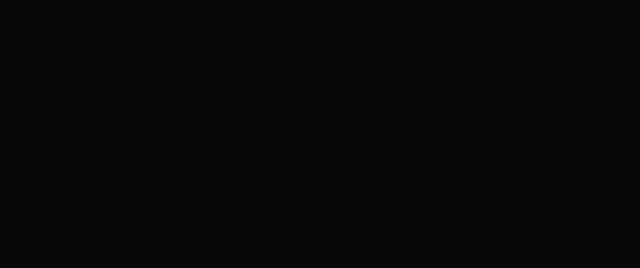
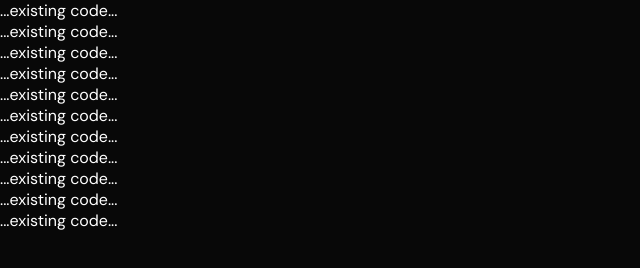
Before and after one commit to luthhhhhhhhh/tiger-arcachon, a plain HTML site: page index.html in a window 1280 px wide. Shown: the whole page, without its empty margins (0-640 px from the left). Drawn offline with Linux system fonts and the light colour scheme; a web font is replaced by a local one.

Commit message:
Correction index.html pour affichage GitHub Pages

```diff
--- a/index.html
+++ b/index.html
@@ -24,6 +24,22 @@
 </style>
 </head>
 <body>
-<!-- ...existing code... (tout le contenu de tiger.html) ... -->
+<body>
+<div id="prog"></div>
+<div id="cur"></div>
+<div id="cur2"></div>
+<nav>...existing code...</nav>
+<section class="hero" id="top">...existing code...</section>
+<div class="ticker-band">...existing code...</div>
+<section class="prog-sec" id="programme">...existing code...</section>
+<section class="course-sec" id="course">...existing code...</section>
+<section class="prize-sec" id="prizes">...existing code...</section>
+<section class="proam-sec" id="proam">...existing code...</section>
+<section class="tiger-sec" id="tiger"></section>
+<section class="sponsor-sec" id="sponsorship">...existing code...</section>
+<section class="dest-sec" id="destination">...existing code...</section>
+<section class="reg-sec" id="register">...existing code...</section>
+<footer>...existing code...</footer>
+<script>...existing code...</script>
 </body>
 </html>
```
